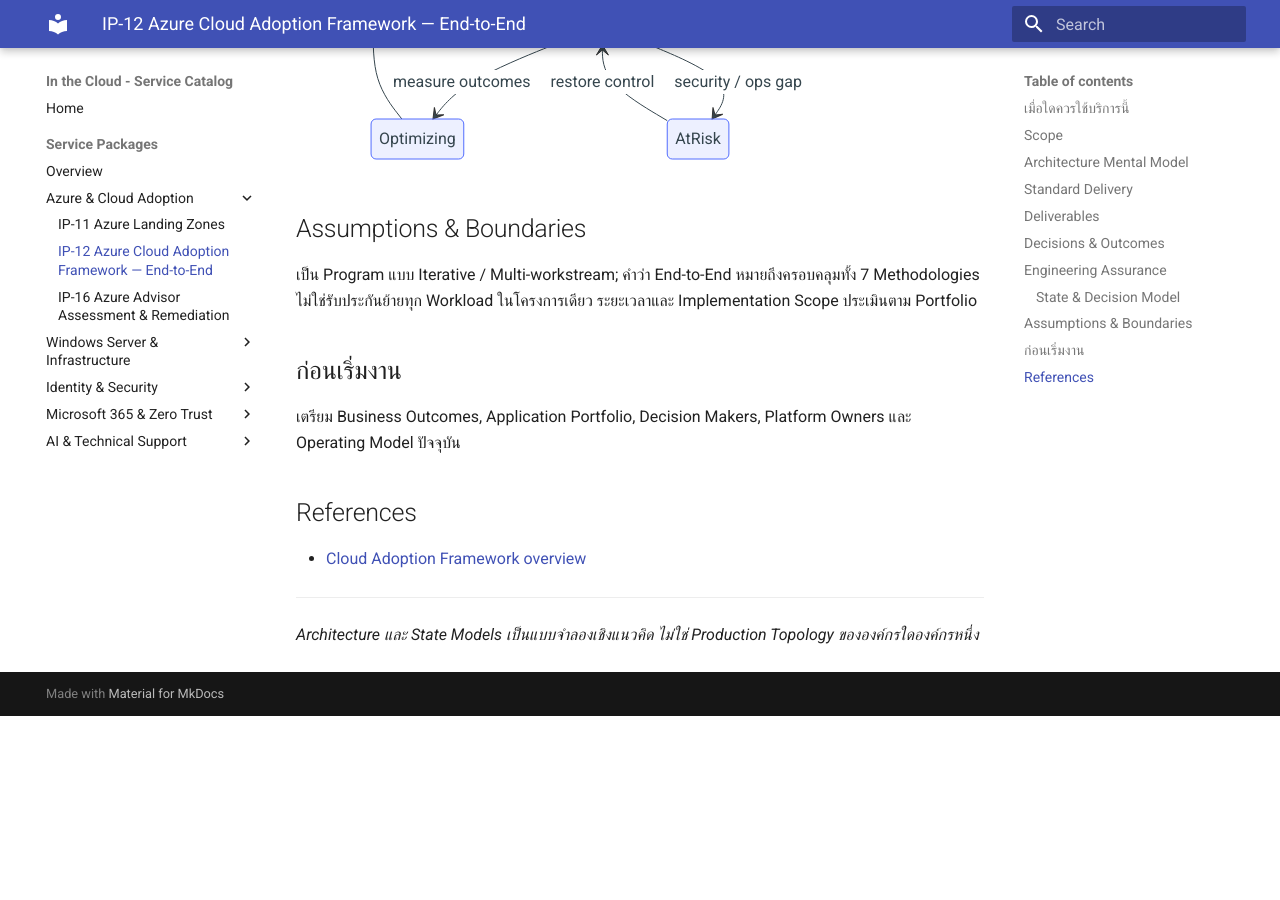
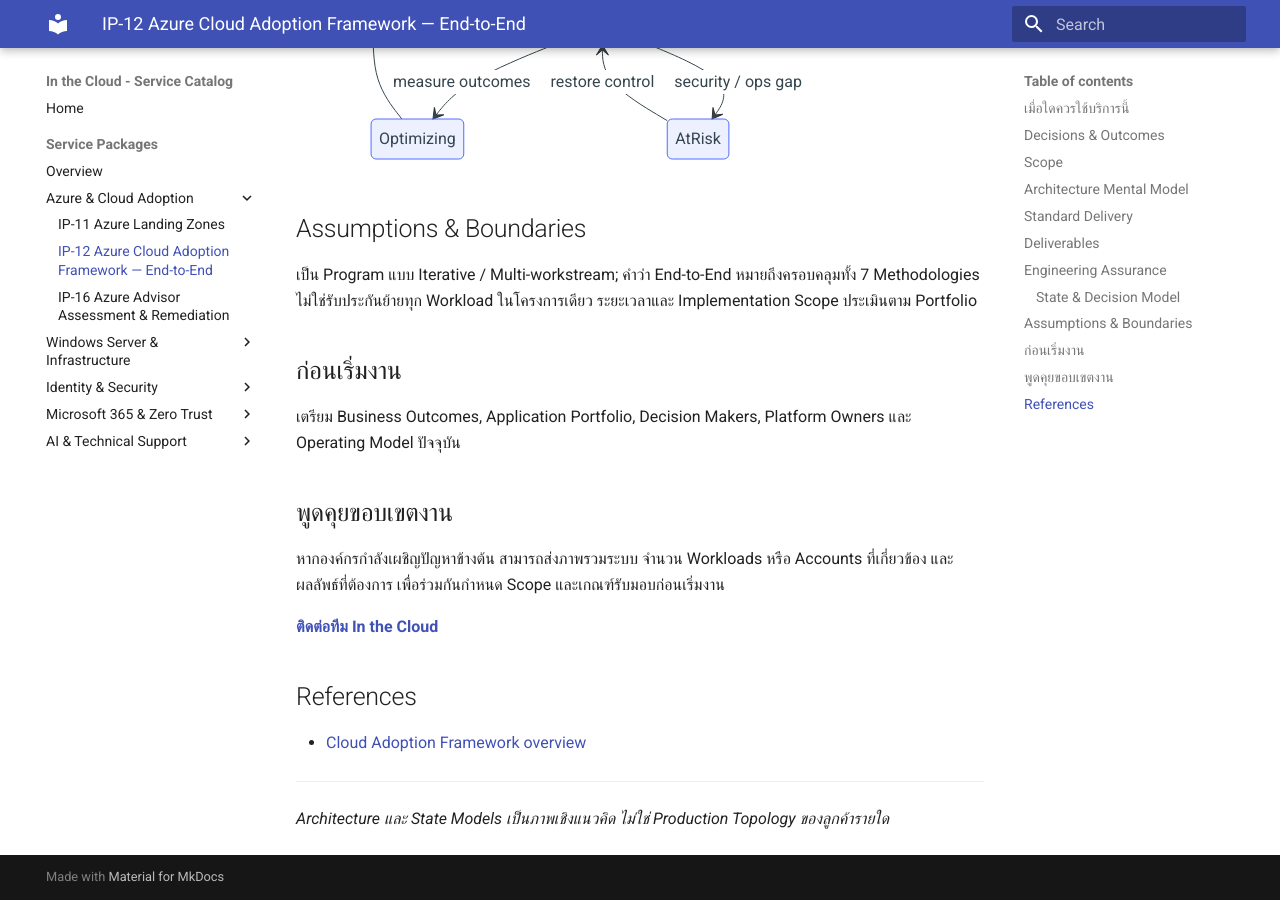
Before and after one commit to inthecloudth/service-catalog, an MkDocs documentation site: the page built from docs/services/ip-12-azure-cloud-adoption-framework.md, in a window 1280 px wide and 900 px high, scrolled down 2636 px. Built offline with MkDocs 1.6.1 and Material for MkDocs 9.7.7, drawn with Linux system fonts in a browser that asks for light colours; before the commit the page ends 3352 px from its top, so only the background shows below that; some of the changed text lies outside the part shown.

Commit message:
docs(catalog): prioritize buyer outcomes and contact path for IP-12

```diff
--- a/docs/services/ip-12-azure-cloud-adoption-framework.md
+++ b/docs/services/ip-12-azure-cloud-adoption-framework.md
@@ -9,6 +9,12 @@
 - ต้องการขับเคลื่อน Cloud Adoption แต่มีเพียงแผนย้ายเครื่องโดยยังขาด Business Outcomes
 - แต่ละฝ่ายมี Cloud Decisions ที่ไม่สอดคล้องกันทั้ง Security, Finance และ Operations
 - ต้องจัด Priorities และ Operating Model ให้รองรับการเติบโตหลายระยะ
+
+## Decisions & Outcomes
+
+- ได้ Roadmap ครบ Strategy, Plan, Ready, Adopt, Govern, Secure และ Manage
+- ทราบ Decision Owners, Dependencies และ Readiness Gates
+- วัด Adoption ด้วย Business & Operational Outcomes ไม่ใช่จำนวน VM ที่ย้าย
 
 ## Scope
 
@@ -85,9 +85,16 @@ stateDiagram-v2
 
 เตรียม Business Outcomes, Application Portfolio, Decision Makers, Platform Owners และ Operating Model ปัจจุบัน
 
+## พูดคุยขอบเขตงาน
+
+หากองค์กรกำลังเผชิญปัญหาข้างต้น สามารถส่งภาพรวมระบบ จำนวน Workloads หรือ Accounts ที่เกี่ยวข้อง และผลลัพธ์ที่ต้องการ เพื่อร่วมกันกำหนด Scope และเกณฑ์รับมอบก่อนเริ่มงาน
+
+**[ติดต่อทีม In the Cloud](mailto:info@inthecloud.co.th?subject=Service%20IP-12)**
+
 ## References
 
 - [Cloud Adoption Framework overview](https://learn.microsoft.com/en-us/azure/cloud-adoption-framework/overview)
 
 ---
-*Architecture และ State Models เป็นแบบจำลองเชิงแนวคิด ไม่ใช่ Production Topology ขององค์กรใดองค์กรหนึ่ง*
+
+*Architecture และ State Models เป็นภาพเชิงแนวคิด ไม่ใช่ Production Topology ของลูกค้ารายใด*
```
Also changed, not shown: other parts of docs/services/ip-12-azure-cloud-adoption-framework.md (+0 -6 lines).
